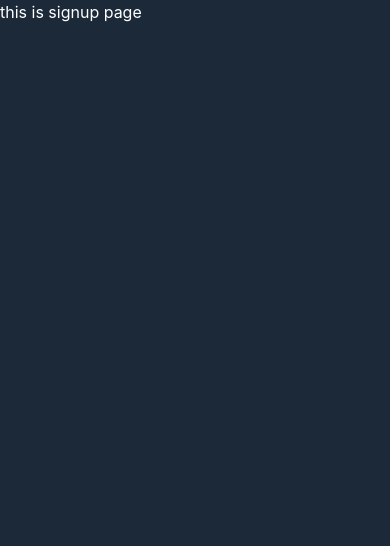
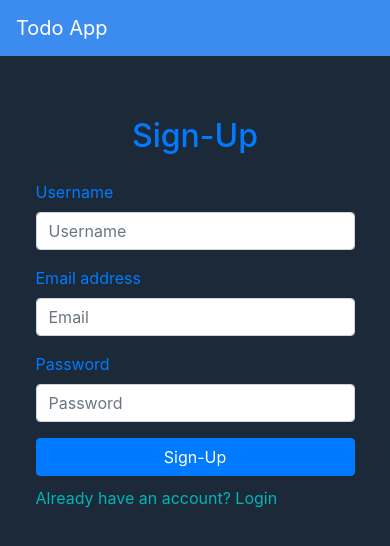
Before and after one commit to harshgandhi-1999/react-todo-app, a React (Create React App) app in the folder todo-app-frontend/: page /signup in a window 390 px wide. Shown: the top 546 px of the page. Built offline with nearby package versions, Linux system fonts and the light colour scheme.

Commit message:
made sign up form

```diff
--- a/todo-app-frontend/src/pages/LoginPage/components/LoginFormComponent.js
+++ b/todo-app-frontend/src/pages/LoginPage/components/LoginFormComponent.js
@@ -1,12 +1,33 @@
 import React from "react";
-import "./LoginFormComponent.css";
+import "./LoginForm.css";
 import { Form, Button } from "react-bootstrap";
+import { API } from "../../../utils/api";
 
 import { Link } from "react-router-dom";
 
 const LoginFormComponent = () => {
   const handleSubmit = (e) => {
     e.preventDefault();
+    const data = JSON.stringify({
+      email: e.target.formEmail.value,
+      password: e.target.formPassword.value,
+    });
+    console.log(data);
+    fetch(`${API}/signin`, {
+      method: "POST",
+      body: data,
+      headers: {
+        Accept: "application/json",
+        "Content-Type": "application/json",
+      },
+    })
+      .then((res) => res.json())
+      .then((res) => {
+        console.log(res);
+      })
+      .catch((err) => console.log(err));
+    e.target.formEmail.value = "";
+    e.target.formPassword.value = "";
   };
 
   return (
--- a/todo-app-frontend/src/pages/SignupPage/Signup.js
+++ b/todo-app-frontend/src/pages/SignupPage/Signup.js
@@ -1,7 +1,15 @@
 import React from "react";
 
+import WelcomeNavbar from "../../components/WelcomeNavbar";
+import SignupFormComponent from "./components/SignupFormComponent";
+
 const Signup = () => {
-  return <div>this is signup page</div>;
+  return (
+    <>
+      <WelcomeNavbar />
+      <SignupFormComponent />
+    </>
+  );
 };
 
 export default Signup;
--- /dev/null
+++ b/todo-app-frontend/src/pages/SignupPage/components/SignupForm.css
@@ -0,0 +1,38 @@
+.signup-form-container {
+    width: 100%;
+    height: 100%;
+}
+
+.signup-form-style {
+    width: 80%;
+    max-width: 500px;
+    margin: 40px auto;
+    padding: 20px 20px;
+    background-color: #fffffe;
+    color: black;
+    border-radius: 4px;
+}
+
+.signup-form-heading {
+    font-size: 2rem;
+    font-weight: 500;
+    margin-bottom: 20px;
+}
+
+@media only screen and (max-width: 480px) {
+    .signup-form-style {
+        width: 90%;
+        padding: 16px;
+        background-color: transparent;
+        color: #007bff;
+    }
+
+    .signup-form-heading {
+        color: #007bff;
+        text-align: center;
+    }
+
+    .login-link {
+        color: #00b5b5;
+    }
+}
--- /dev/null
+++ b/todo-app-frontend/src/pages/SignupPage/components/SignupFormComponent.js
@@ -0,0 +1,40 @@
+import React from "react";
+import { Form, Button } from "react-bootstrap";
+import { Link } from "react-router-dom";
+import "./SignupForm.css";
+
+const SignupFormComponent = () => {
+  return (
+    <div className="signup-form-container">
+      <div className="signup-form-style">
+        <Form>
+          <div className="signup-form-heading">Sign-Up</div>
+          <Form.Group controlId="formName">
+            <Form.Label>Username</Form.Label>
+            <Form.Control type="text" placeholder="Username" />
+          </Form.Group>
+          <Form.Group controlId="formEmail">
+            <Form.Label>Email address</Form.Label>
+            <Form.Control type="email" placeholder="Email" />
+          </Form.Group>
+          <Form.Group controlId="formPassword">
+            <Form.Label>Password</Form.Label>
+            <Form.Control type="password" placeholder="Password" />
+          </Form.Group>
+          <Button
+            variant="primary"
+            type="submit"
+            style={{ width: "100%", marginBottom: "10px" }}
+          >
+            Sign-Up
+          </Button>
+          <Link to="/login">
+            <span className="login-link">Already have an account? Login</span>
+          </Link>
+        </Form>
+      </div>
+    </div>
+  );
+};
+
+export default SignupFormComponent;
```
Also changed, not shown: todo-app-frontend/src/pages/LoginPage/components/LoginForm.css (renamed from todo-app-frontend/src/pages/LoginPage/components/LoginFormComponent.css).
